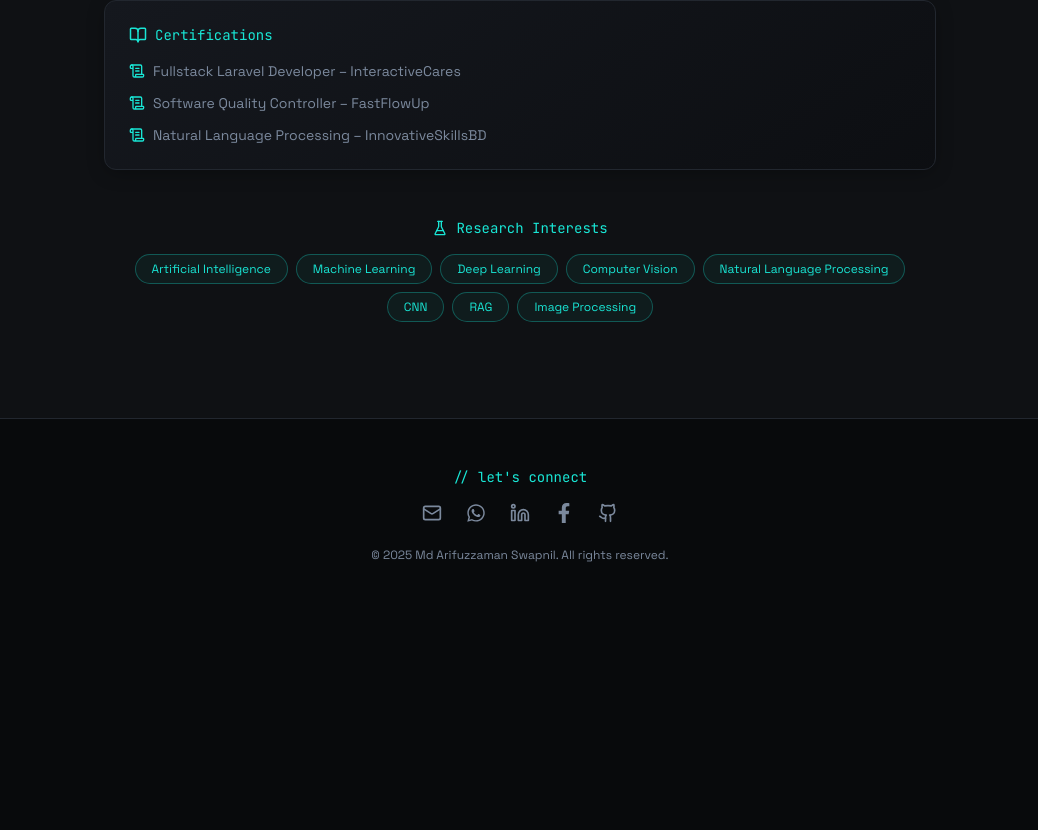
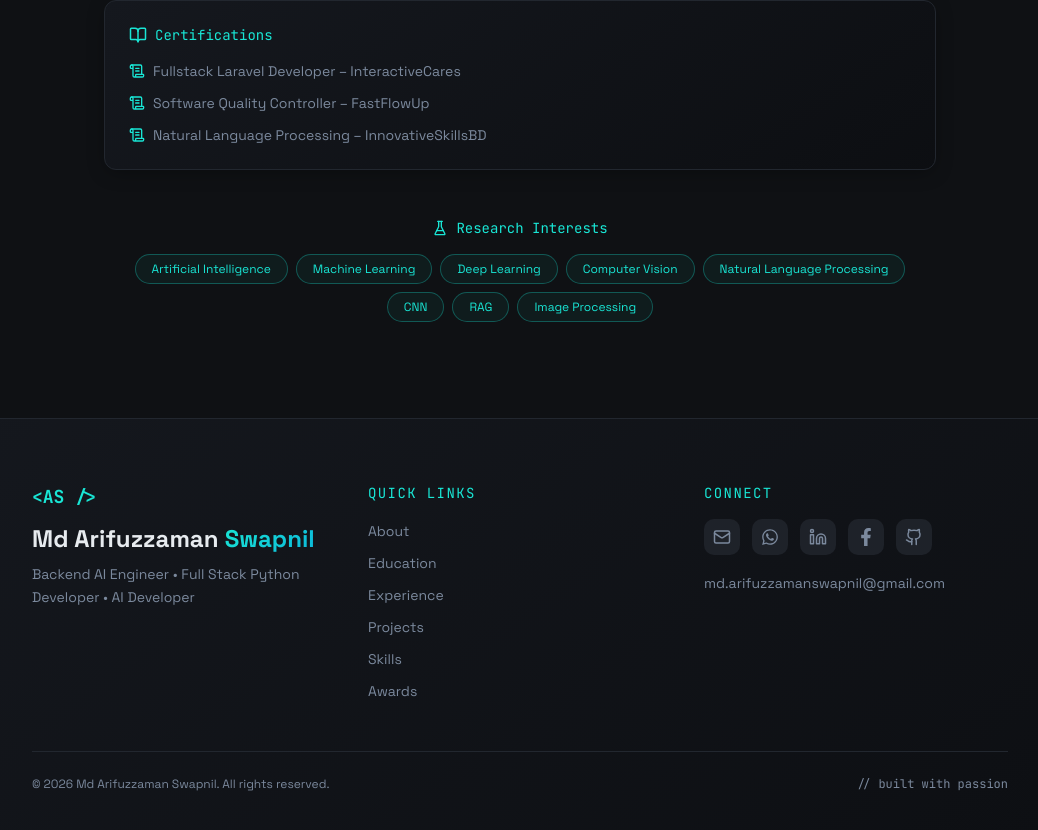
Before and after one commit to Arifuzzaman-Swapnil/Arifuzzaman-Swapnil-Portfolio, a React (Vite) app: page / in a window 1280 px wide. Shown: the part 5913-6743 px from the top of the page, without its empty margins (120-1158 px from the left). Before the commit the page ends 6524 px from the top, so only its background shows below. Built offline with nearby package versions, Linux system fonts and the light colour scheme.

Commit message:
Redesign footer with name highlight, quick links, and social icons

```diff
--- a/src/components/Footer.tsx
+++ b/src/components/Footer.tsx
@@ -2,30 +2,97 @@ import { Mail } from "lucide-react";
 import { LinkedinIcon, GithubIcon } from "lucide-react";
 import { FaWhatsapp, FaFacebookF } from "react-icons/fa";
 
+const quickLinks = [
+  { label: "About", href: "#about" },
+  { label: "Education", href: "#education" },
+  { label: "Experience", href: "#experience" },
+  { label: "Projects", href: "#projects" },
+  { label: "Skills", href: "#skills" },
+  { label: "Awards", href: "#awards" },
+];
+
+const socials = [
+  { icon: Mail, href: "mailto:md.arifuzzamanswapnil@gmail.com", title: "Email" },
+  { icon: FaWhatsapp, href: "https://wa.me/8801722569839", title: "WhatsApp", external: true },
+  { icon: LinkedinIcon, href: "https://www.linkedin.com/in/arifuzzaman-swapnil", title: "LinkedIn", external: true },
+  { icon: FaFacebookF, href: "https://www.facebook.com/profile.php?id=100014180013753", title: "Facebook", external: true },
+  { icon: GithubIcon, href: "https://github.com/Arifuzzaman-Swapnil", title: "GitHub", external: true },
+];
+
 const Footer = () => (
-  <footer className="py-12 px-6 border-t border-border">
-    <div className="container mx-auto max-w-4xl text-center">
-      <p className="font-mono text-primary text-sm mb-4">{"// let's connect"}</p>
-      <div className="flex justify-center gap-6 mb-6">
-        <a href="mailto:md.arifuzzamanswapnil@gmail.com" className="text-muted-foreground hover:text-primary transition-colors" title="Email">
-          <Mail size={20} />
+  <footer className="border-t border-border bg-card-gradient">
+    <div className="container mx-auto max-w-5xl px-6 py-16">
+      <div className="grid grid-cols-1 md:grid-cols-3 gap-12 md:gap-8">
+        {/* Brand */}
+        <div className="md:col-span-1">
+          <a href="#" className="font-mono text-primary font-bold text-lg">
+            {"<AS />"}
           </a>
-        <a href="https://wa.me/8801722569839" target="_blank" rel="noopener noreferrer" className="text-muted-foreground hover:text-primary transition-colors" title="WhatsApp">
-          <FaWhatsapp size={20} />
+          <h3 className="text-2xl font-bold font-display mt-3">
+            Md Arifuzzaman{" "}
+            <span className="text-gradient">Swapnil</span>
+          </h3>
+          <p className="text-sm text-muted-foreground mt-2 leading-relaxed">
+            Backend AI Engineer &bull; Full Stack Python Developer &bull; AI Developer
+          </p>
+        </div>
+
+        {/* Quick Links */}
+        <div>
+          <h4 className="font-mono text-sm text-primary tracking-widest uppercase mb-4">
+            Quick Links
+          </h4>
+          <ul className="space-y-2">
+            {quickLinks.map((link) => (
+              <li key={link.href}>
+                <a
+                  href={link.href}
+                  className="text-sm text-muted-foreground hover:text-primary transition-colors"
+                >
+                  {link.label}
                 </a>
-        <a href="https://www.linkedin.com/in/arifuzzaman-swapnil" target="_blank" rel="noopener noreferrer" className="text-muted-foreground hover:text-primary transition-colors" title="LinkedIn">
-          <LinkedinIcon size={20} />
+              </li>
+            ))}
+          </ul>
+        </div>
+
+        {/* Connect */}
+        <div>
+          <h4 className="font-mono text-sm text-primary tracking-widest uppercase mb-4">
+            Connect
+          </h4>
+          <div className="flex gap-3 mb-4">
+            {socials.map((s) => (
+              <a
+                key={s.title}
+                href={s.href}
+                target={s.external ? "_blank" : undefined}
+                rel={s.external ? "noopener noreferrer" : undefined}
+                className="p-2 rounded-md bg-secondary text-muted-foreground hover:text-primary hover:border-glow border border-transparent transition-all"
+                title={s.title}
+              >
+                <s.icon size={18} />
               </a>
-        <a href="https://www.facebook.com/profile.php?id=100014180013753" target="_blank" rel="noopener noreferrer" className="text-muted-foreground hover:text-primary transition-colors" title="Facebook">
-          <FaFacebookF size={20} />
-        </a>
-        <a href="https://github.com/Arifuzzaman-Swapnil" target="_blank" rel="noopener noreferrer" className="text-muted-foreground hover:text-primary transition-colors" title="GitHub">
-          <GithubIcon size={20} />
+            ))}
+          </div>
+          <a
+            href="mailto:md.arifuzzamanswapnil@gmail.com"
+            className="text-sm text-muted-foreground hover:text-primary transition-colors"
+          >
+            md.arifuzzamanswapnil@gmail.com
           </a>
         </div>
+      </div>
+
+      {/* Bottom bar */}
+      <div className="mt-12 pt-6 border-t border-border flex flex-col md:flex-row items-center justify-between gap-2">
         <p className="text-xs text-muted-foreground">
-        © 2025 Md Arifuzzaman Swapnil. All rights reserved.
+          &copy; {new Date().getFullYear()} Md Arifuzzaman Swapnil. All rights reserved.
         </p>
+        <p className="font-mono text-xs text-muted-foreground">
+          {"// built with passion"}
+        </p>
+      </div>
     </div>
   </footer>
 );
```
Lines whose indentation alone changed are shown as unchanged.
